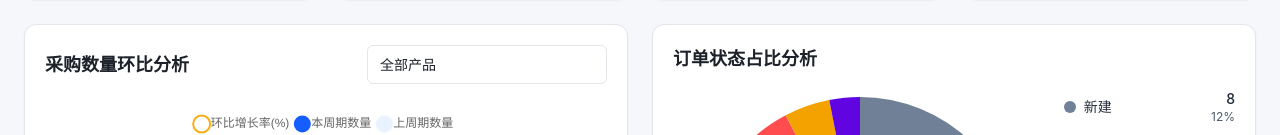
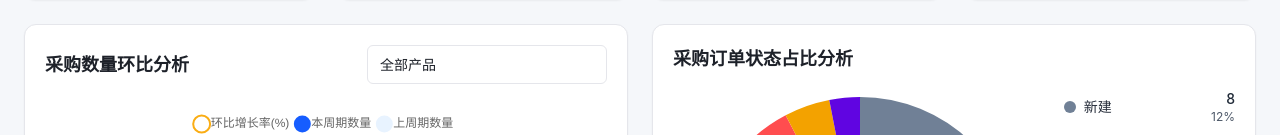
Before and after one commit to Rann0329/prototypea, a plain HTML site: page index.html in a window 1280 px wide. Shown: the part 318-453 px from the top of the page. Drawn offline with nearby package versions, Linux system fonts and the light colour scheme.

Commit message:
Add files via upload

```diff
--- a/index.html
+++ b/index.html
@@ -551,7 +551,7 @@
         <!-- 订单状态占比 -->
         <div class="card">
           <div class="flex items-center justify-between mb-6">
-            <h3 class="font-bold text-lg">订单状态占比分析</h3>
+            <h3 class="font-bold text-lg">采购订单状态占比分析</h3>
           </div>
           <div class="h-80 flex">
             <div class="w-2/3">
```
